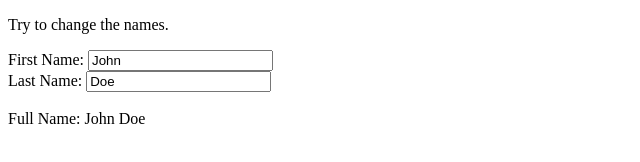
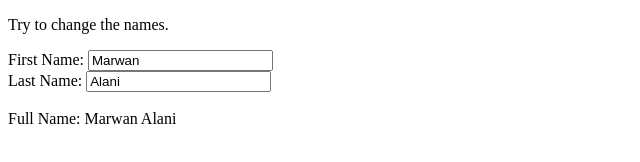
Before and after one commit to m-alani/angularjs_playground, a plain HTML site: page index.html in a window 1280 px wide. Shown: the full height of the page, 0-640 px from the left. Drawn offline with nearby package versions, Linux system fonts and the light colour scheme.

Commit message:
Basic controller practice

```diff
--- a/index.html
+++ b/index.html
@@ -21,8 +21,8 @@
   <script>
   var app = angular.module('myApp', []);
   app.controller('myCtrl', function($scope) {
-      $scope.firstName= "John";
-      $scope.lastName= "Doe";
+      $scope.firstName= "Marwan";
+      $scope.lastName= "Alani";
   });
   </script>
 
```
